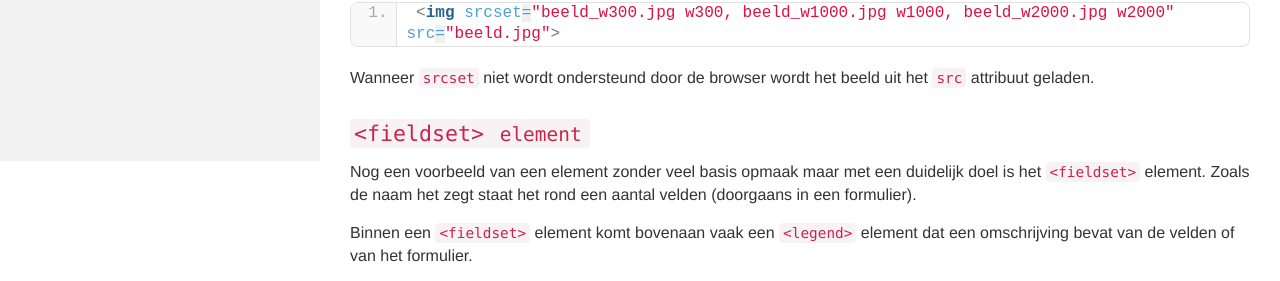
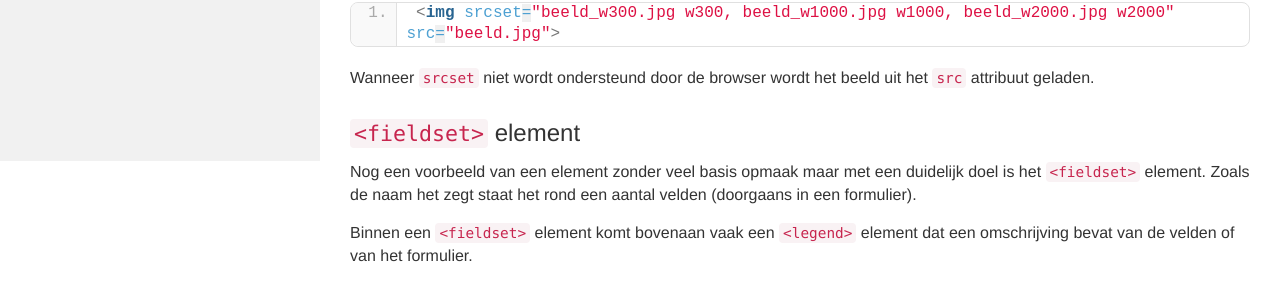
Before and after one commit to Syntra-Brussel/webdesign-av-nj-2021, a Jekyll site: the page built from docs/html/elementen/semantische_elementen.md, in a window 1280 px wide. Shown: the part 1339-1620 px from the top of the page. Built offline with Jekyll 4.4.1, drawn with Linux system fonts in a browser that asks for light colours; nearby versions of some CDN libraries.

```diff
--- a/docs/html/elementen/semantische_elementen.md
+++ b/docs/html/elementen/semantische_elementen.md
@@ -71,7 +71,7 @@ De browser bepaalt zelf welk beeld het gaat inladen.
 
 Wanneer <code>srcset</code> niet wordt ondersteund door de browser wordt het beeld uit het <code>src</code> attribuut geladen.
 
-### <code>&lt;fieldset&gt;<code> element
+### <code>&lt;fieldset&gt;</code> element
 Nog een voorbeeld van een element zonder veel basis opmaak maar met een duidelijk doel is het <code>&lt;fieldset&gt;</code> element. Zoals de naam het zegt staat het rond een aantal velden (doorgaans in een formulier).
 
 Binnen een <code>&lt;fieldset&gt;</code> element komt bovenaan vaak een <code>&lt;legend&gt;</code> element dat een omschrijving bevat van de velden of van het formulier.
```
